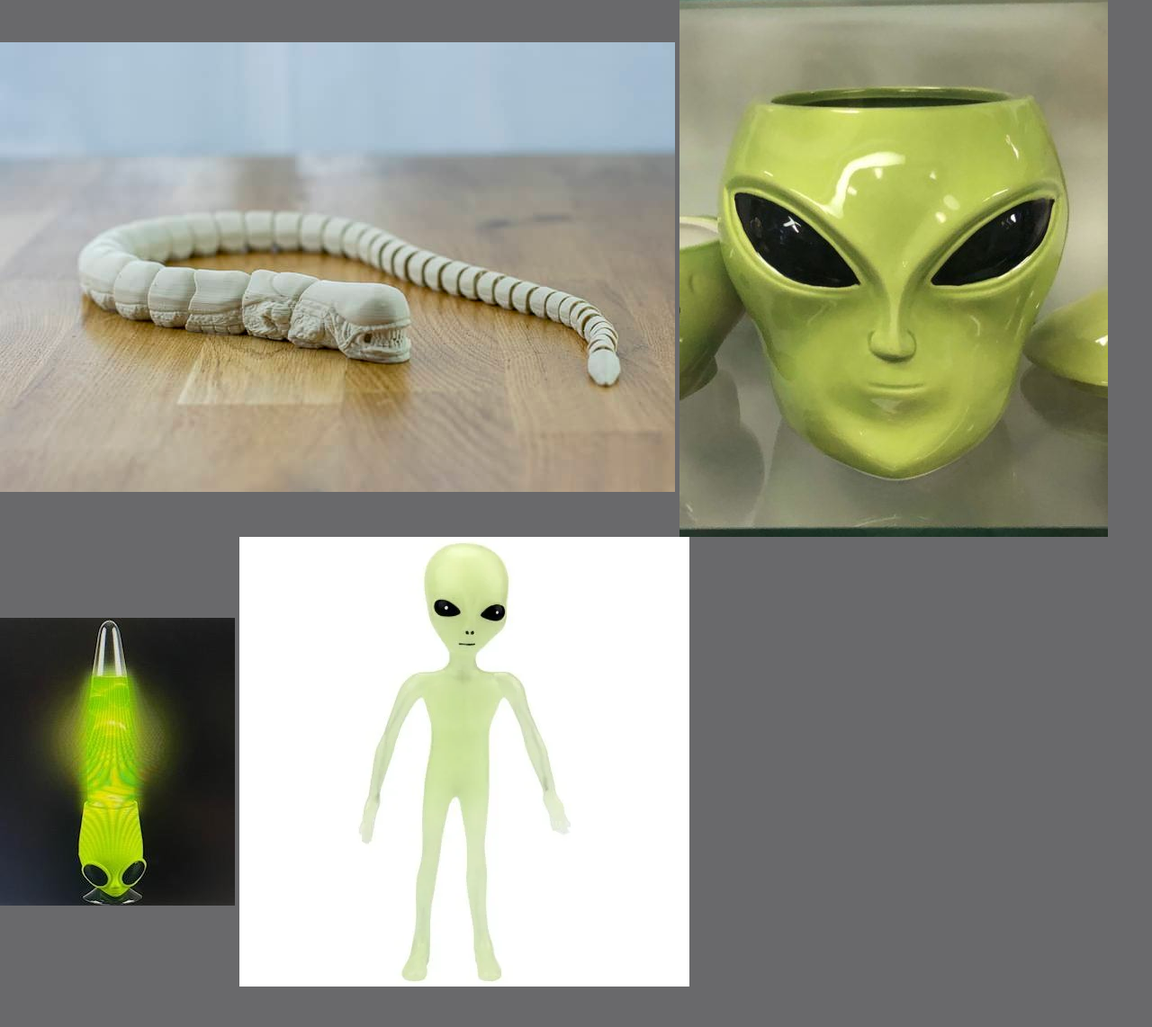
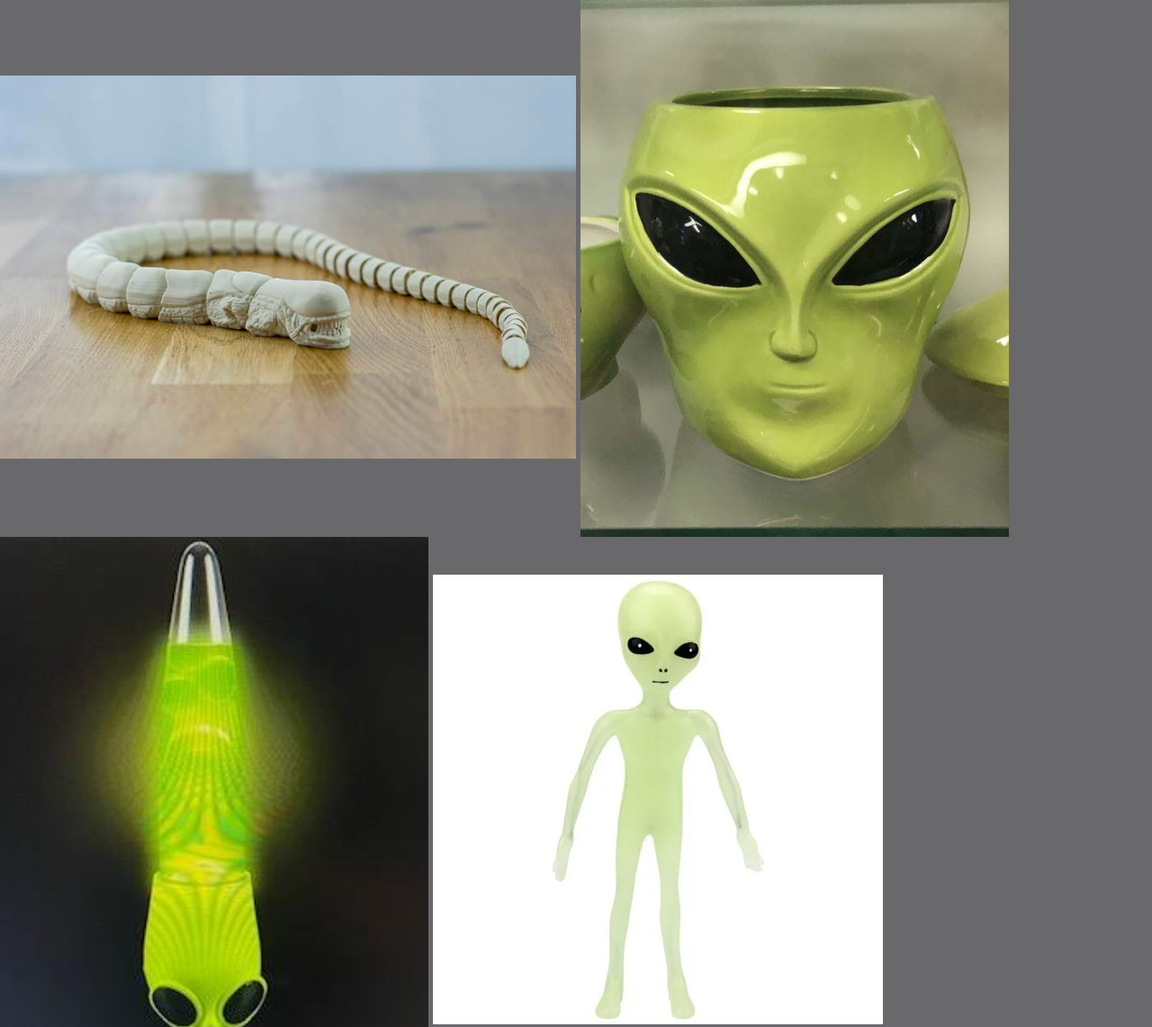
Before and after one commit to Petr07Ce/Petr07Ce.github.io, a website: page Souvenir/Souvenirs.html in a window 1280 px wide. Shown: the part 495-1637 px from the top of the page at 90% size. Drawn offline with nearby package versions, Linux system fonts and the light colour scheme.

Commit message:
reformated souvenir images

```diff
--- a/Souvenir/Souvenirs.html
+++ b/Souvenir/Souvenirs.html
@@ -54,12 +54,12 @@
 
 
 
-  <img class="img-fluid" src="../Souvenir/images/dlrc-pixarfest-popcorn-bucket-little-green-men-popcorn-bucket-1.webp"></img>
+  <img class="img-fluid" src="../Souvenir/images/dlrc-pixarfest-popcorn-bucket-little-green-men-popcorn-bucket-1.webp" width="640px" height="320px"></img>
   <img class="img-fluid" src="../Souvenir/images/hiya-toys-toys-aliens-xenomorph-lurker-action-figure-1-18-scale-original-imaemphzngf9yd6k.webp"></img>
-  <img class="img-fluid" src="../Souvenir/images/imag-id-3d-imprime-vos-souvenirs-creation-de-flexible-pour-enfant-ado-alien-droit.jpg"></img>
+  <img class="img-fluid" src="../Souvenir/images/imag-id-3d-imprime-vos-souvenirs-creation-de-flexible-pour-enfant-ado-alien-droit.jpg" width="640px" height="320px"></img>
   <img class="img-fluid" src="../Souvenir/images/IMG_1977-476x600.jpg"></img>
-  <img class="img-fluid" src="../Souvenir/images/lamp_20220315155932.jpg"></img>
-  <img class="img-fluid" src="../Souvenir/images/small-alien-toy-500x500.webp"></img>
+  <img class="img-fluid" src="../Souvenir/images/lamp_20220315155932.jpg" width="476px" height="600px"></img>
+  <img class="img-fluid" src="../Souvenir/images/small-alien-toy-500x500.webp" width="mx-auto" height="mx-auto"></img>
 
 
 
```
